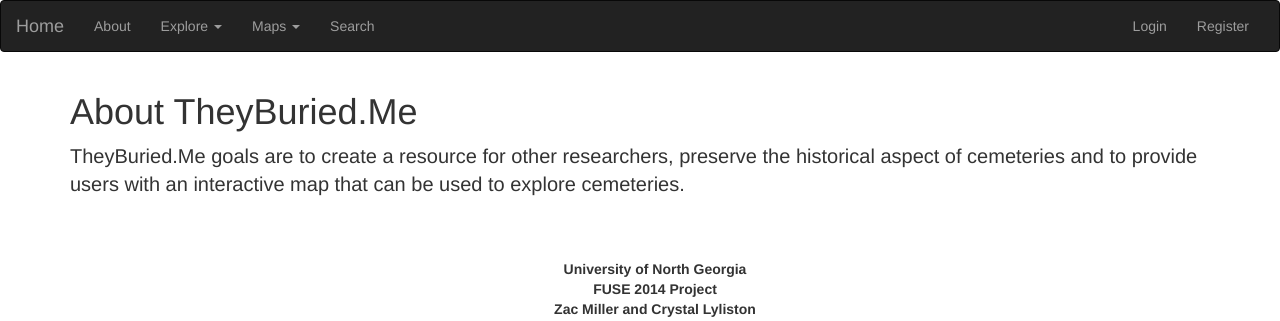
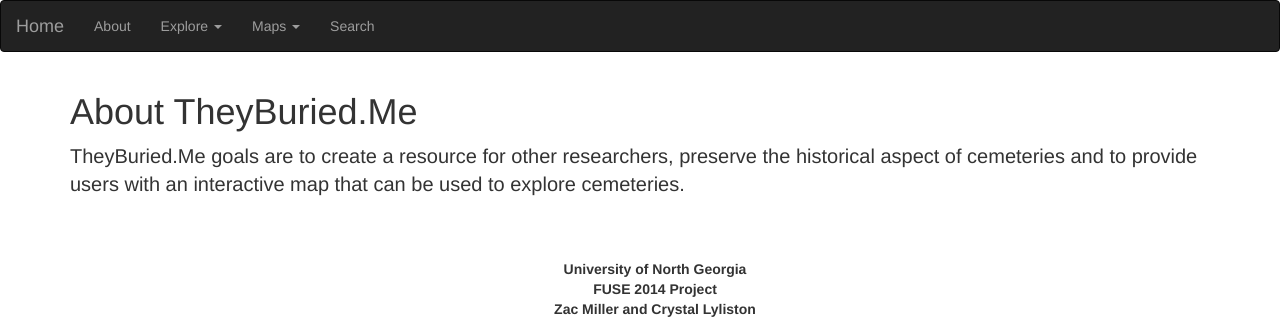
Before and after one commit to jzmiller1/fuse2014, a Django app: page /about/ in a window 1280 px wide. Shown: the top 321 px of the page. Run offline with Django 3.2, Linux system fonts and the light colour scheme; some libraries are stand-ins or nearby versions.

Commit message:
Deleted Login Required
Removed Login Required on all urls and commited links on nav bar for log in and register. Login was stuck in a loop when added to server.

```diff
--- a/cemeteries/urls.py
+++ b/cemeteries/urls.py
@@ -2,8 +2,8 @@
 from .views import MainView, CemeteryListView, CemeteryDetailView, MarkerListView,MarkerDetailView
 from .views import PersonListView, PersonDetailView,AboutView, SymbologyView, PeopleView, MarkerMapView,PersonMapView, SymbolMapView
 from .models import Cemetery, Marker, Person, Symbology
-from django.contrib.auth.decorators import login_required
-from djgeojson.views import GeoJSONLayerView
+#from django.contrib.auth.decorators import login_required
+
 
 
 urlpatterns = patterns('',
@@ -13,15 +13,15 @@
 
     url(r'^main$', MainView.as_view(), name='main'),
     url(r'^about/$', AboutView.as_view(), name='about'),
-    url(r'^cemeteries/$', login_required(CemeteryListView.as_view(model=Cemetery)), name='cem_lview'),
-    url(r'^cemeteries/(?P<pk>\d+)/$', login_required(CemeteryDetailView.as_view()), name='cem_dview'),
-    url(r'^marker/$', login_required(MarkerListView.as_view(model=Marker)), name='marker_lview'),
-    url(r'^marker/(?P<pk>\d+)/$', login_required(MarkerDetailView.as_view()),name='marker_dview'),
-    url(r'^person/$', login_required(PersonListView.as_view(model=Person)), name='person_lview'),
-    url(r'^person/(?P<pk>\d+)/$', login_required(PersonDetailView.as_view()), name='person_dview'),
-    url(r'^people_search/$', login_required(PeopleView.as_view()), name='people_view'),
-    url(r'^symbology/$', login_required(SymbologyView.as_view(model=Symbology)), name='symbology'),
-    url(r'^map_marker/$', login_required(MarkerMapView.as_view()), name='markermap'),
-    url(r'^map_person/$', login_required(PersonMapView.as_view()), name='personmap'),
-    url(r'^symbolmap/(?P<pk>\d+)/$', login_required(SymbolMapView.as_view()), name='symbolmap'),
+    url(r'^cemeteries/$', CemeteryListView.as_view(model=Cemetery), name='cem_lview'),
+    url(r'^cemeteries/(?P<pk>\d+)/$', CemeteryDetailView.as_view(), name='cem_dview'),
+    url(r'^marker/$', MarkerListView.as_view(model=Marker), name='marker_lview'),
+    url(r'^marker/(?P<pk>\d+)/$', MarkerDetailView.as_view(), name='marker_dview'),
+    url(r'^person/$', PersonListView.as_view(model=Person), name='person_lview'),
+    url(r'^person/(?P<pk>\d+)/$', PersonDetailView.as_view(), name='person_dview'),
+    url(r'^people_search/$', PeopleView.as_view(), name='people_view'),
+    url(r'^symbology/$', SymbologyView.as_view(model=Symbology), name='symbology'),
+    url(r'^map_marker/$', MarkerMapView.as_view(), name='markermap'),
+    url(r'^map_person/$', PersonMapView.as_view(), name='personmap'),
+    url(r'^symbolmap/(?P<pk>\d+)/$', SymbolMapView.as_view(), name='symbolmap'),
 )
--- a/templates/base.html
+++ b/templates/base.html
@@ -57,21 +57,21 @@
                             <button type="submit" class="btn btn-default">Submit</button>
                         </form>
             -->
-            <ul class="nav navbar-nav navbar-right">
-                {% if user.username %}
-                    <li><a href="/accounts/logout/">Log Out</a></li>
-                {% else %}
-                    <li><a href="/accounts/login/">Login</a></li>
-                    <li><a href="/accounts/register/">Register</a></li>
-                {% endif %}
-
-                {% if user.is_staff %}
-                    <li><a href="/admin/">Admin</a></li>
-                {% endif %}
-            </ul>
-
-            </li>
-            </ul>
+{#            <ul class="nav navbar-nav navbar-right">#}
+{#                {% if user.username %}#}
+{#                    <li><a href="/accounts/logout/">Log Out</a></li>#}
+{#                {% else %}#}
+{#                    <li><a href="/accounts/login/">Login</a></li>#}
+{#                    <li><a href="/accounts/register/">Register</a></li>#}
+{#                {% endif %}#}
+{##}
+{#                {% if user.is_staff %}#}
+{#                    <li><a href="/admin/">Admin</a></li>#}
+{#                {% endif %}#}
+{#            </ul>#}
+{##}
+{#            </li>#}
+{#            </ul>#}
         </div>
         <!-- /.navbar-collapse -->
     </div>
```
